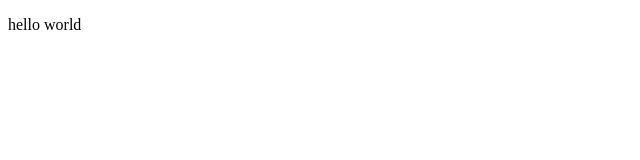
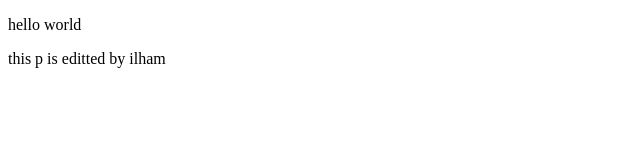
Before and after one commit to yudisidde/test03, a plain HTML site: page index.html in a window 1280 px wide. Shown: the whole page, without its empty margins (0-640 px from the left). Drawn offline with Linux system fonts and the light colour scheme.

Commit message:
Update index.html

```diff
--- a/index.html
+++ b/index.html
@@ -10,5 +10,8 @@
 	<div class="wrap">
 		<p>hello world</p>
 	</div>
+	<header>
+		<p>this p is editted by ilham</p>
+	</header>
 </body>
 </html>
```
